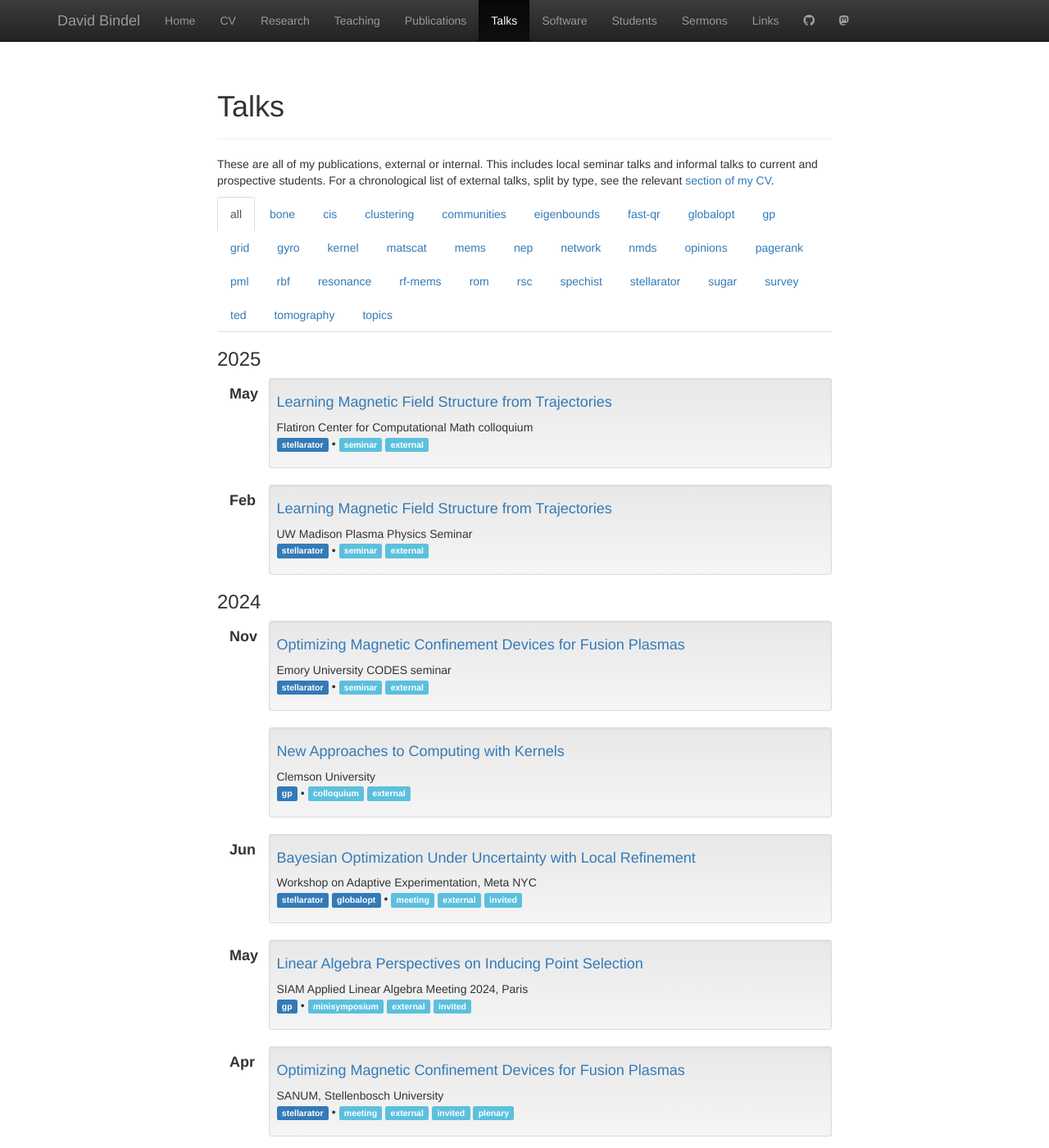
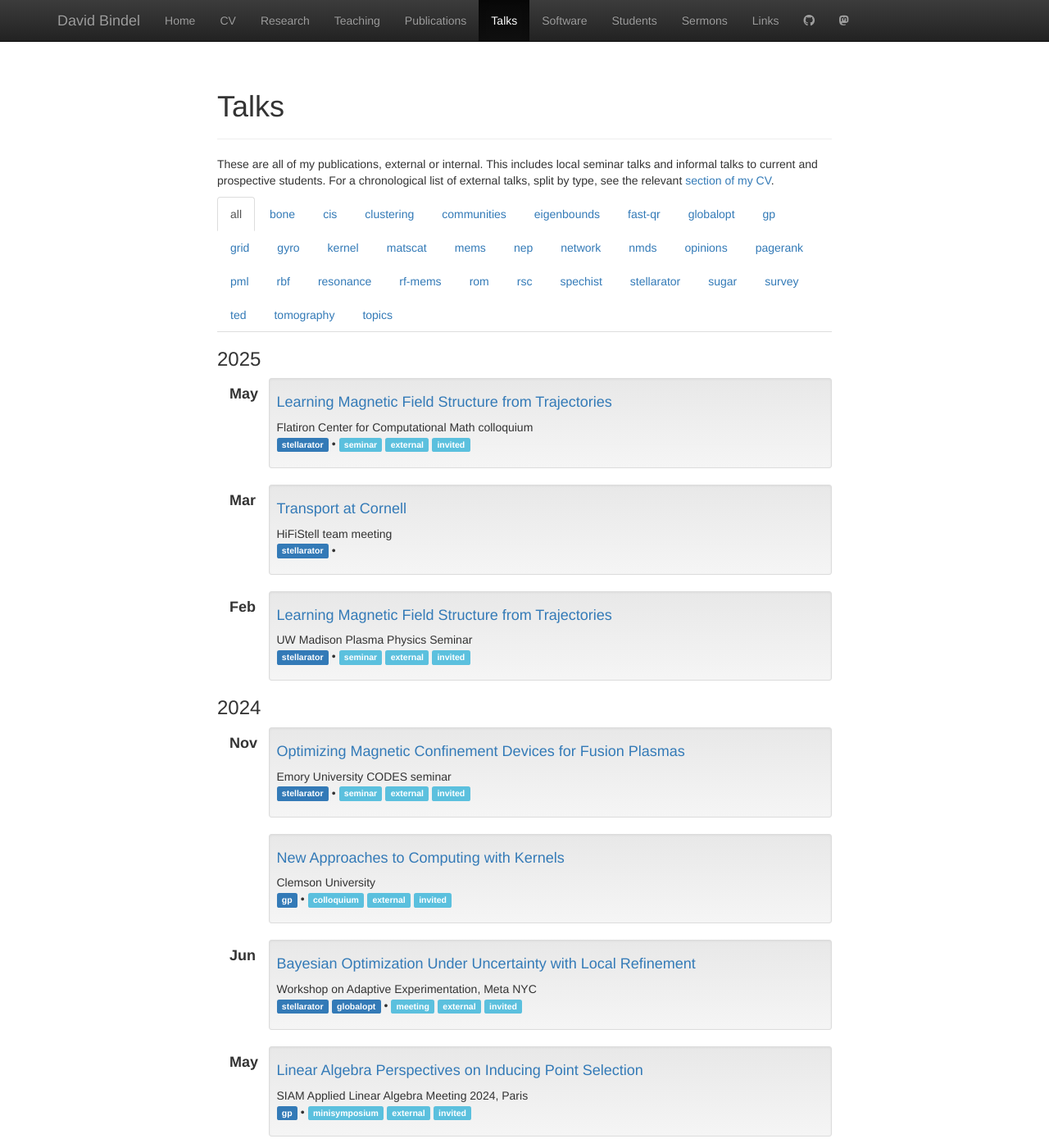
Before and after one commit to dbindel/cornell_web, a Jekyll site: the page built from talks.html, in a window 1280 px wide and 1400 px high. Shown: the whole window at 82% size. Built offline with Jekyll 4.4.1, drawn with Linux system fonts in a browser that asks for light colours; nearby versions of some CDN libraries.

Commit message:
Update presentations.

```diff
--- a/_data/present.yml
+++ b/_data/present.yml
@@ -1391,22 +1391,28 @@
   title: New Approaches to Computing with Kernels
   where: Clemson University
   tags: [gp]
-  type: [colloquium, external]
+  type: [colloquium, external, invited]
 -
   file: 2024-11-emory/emory-nov24.pdf
   title: Optimizing Magnetic Confinement Devices for Fusion Plasmas
   where: Emory University CODES seminar
   tags: [stellarator]
-  type: [seminar, external]
+  type: [seminar, external, invited]
 -
   file: 2025-02-madison/madison-feb25.pdf
   title: Learning Magnetic Field Structure from Trajectories
   where: UW Madison Plasma Physics Seminar
   tags: [stellarator]
-  type: [seminar, external]
+  type: [seminar, external, invited]
+-
+  file: 2025-03-hifistell/hifistell-mar25.pdf
+  title: Transport at Cornell
+  where: HiFiStell team meeting
+  tags: [stellarator]
+  types: [meeting, external]
 -
   file: 2025-05-flatiron/flatiron-may25.pdf
   title: Learning Magnetic Field Structure from Trajectories
   where: Flatiron Center for Computational Math colloquium
   tags: [stellarator]
-  type: [seminar, external]
+  type: [seminar, external, invited]
```
